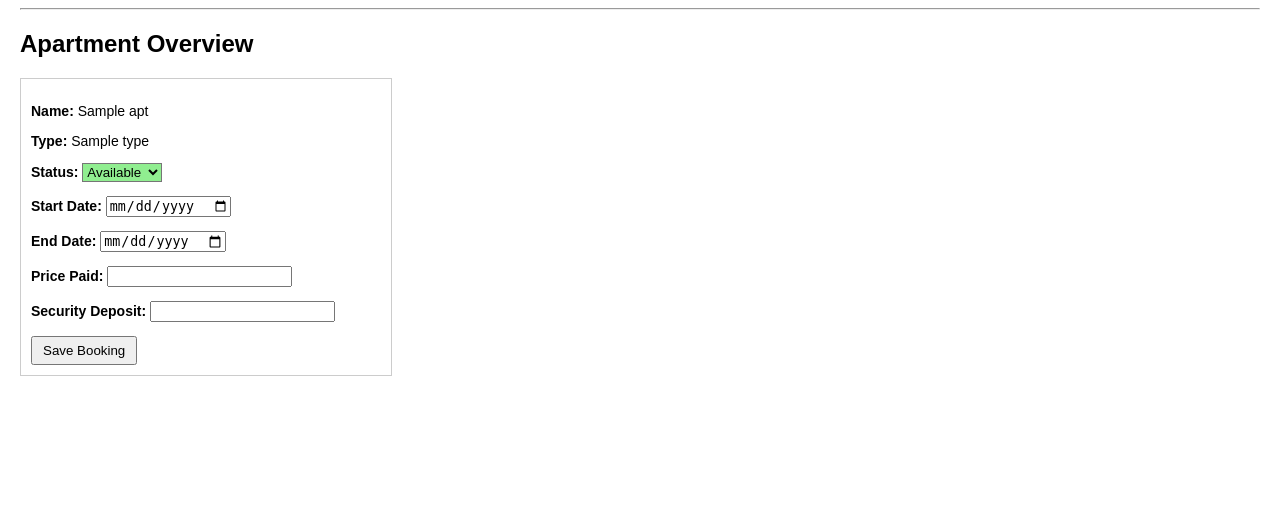
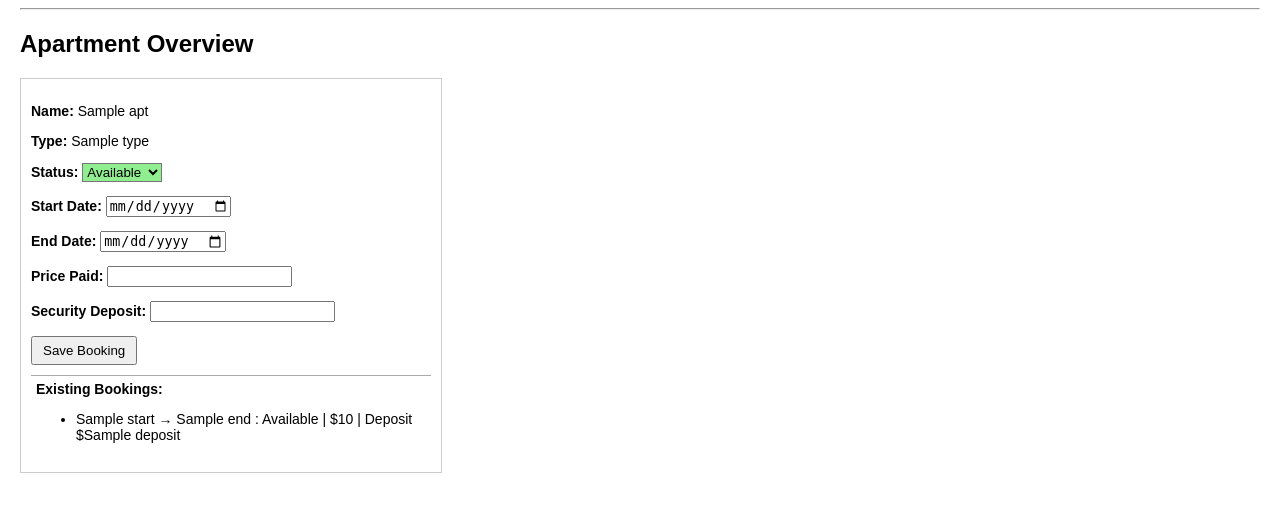
Before and after one commit to A-B1SHEMA/SHEMAPRT, a Flask app: template templates/dashboard.html in a window 1280 px wide. Shown: the part 38-550 px from the top of the page. Run offline with Flask 3, Linux system fonts and the light colour scheme; the template is opened without the code that fills it: most values are stand-ins (such as "Sample title", 1, 10 or a date in 2020).

Commit message:
Enhance dashboard with existing bookings section
Updated the dashboard layout and added existing bookings display.

```diff
--- a/templates/dashboard.html
+++ b/templates/dashboard.html
@@ -3,7 +3,7 @@
 <h2>Apartment Overview</h2>
 
 {% for apt in apartments %}
-<div style="border:1px solid #ccc; padding:10px; margin-bottom:10px; width:350px;">
+<div style="border:1px solid #ccc; padding:10px; margin-bottom:20px; width:400px;">
     <form method="POST" action="{{ url_for('update_booking') }}">
         <p><strong>Name:</strong> {{ apt.name }}</p>
         <p><strong>Type:</strong> {{ apt.type }}</p>
@@ -28,6 +28,19 @@
         <input type="hidden" name="apt_id" value="{{ apt.id }}">
         <button type="submit">Save Booking</button>
     </form>
+
+    {% if apt.bookings %}
+    <div style="margin-top:10px; padding:5px; border-top:1px solid #aaa;">
+        <strong>Existing Bookings:</strong>
+        <ul>
+            {% for b in apt.bookings %}
+                <li>
+                    {{ b.start }} → {{ b.end }} : {{ b.status }} | ${{ b.price }} | Deposit ${{ b.deposit }}
+                </li>
+            {% endfor %}
+        </ul>
+    </div>
+    {% endif %}
 </div>
 {% endfor %}
 {% endblock %}
```
